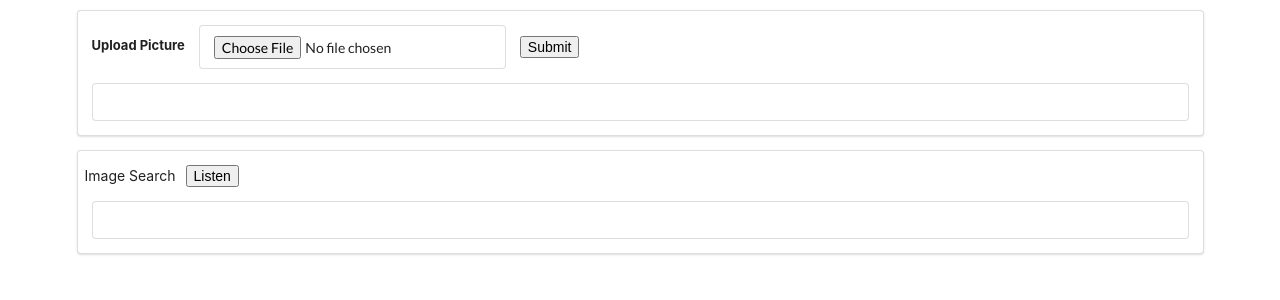
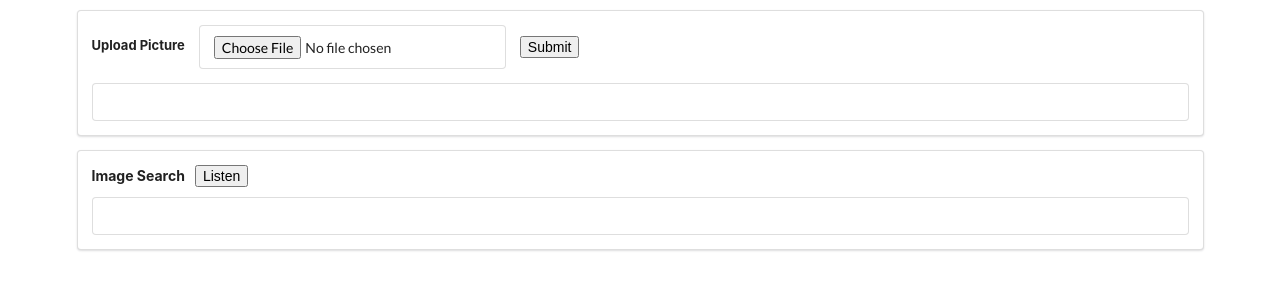
Before and after one commit to suhh1123/picture-search-app, a React (Create React App) app: page / in a window 1280 px wide. Shown: the top 300 px of the page. Built offline with nearby package versions, Linux system fonts and the light colour scheme.

Commit message:
UI update

```diff
--- a/src/components/SearchBar.js
+++ b/src/components/SearchBar.js
@@ -11,23 +11,26 @@ function SearchBar(props) {
   };
 
   const onListen = (event) => {
-    event.preventDefault();
     listen();
   };
 
   return (
     <div className="ui segment">
-      <form className="ui form" onSubmit={onFormSubmit}>
-        <div className="field">
       <div
         className="fields"
         style={{ position: "flex", alignItems: "center" }}
       >
-            <label>Image Search</label>
+        <label style={{ fontWeight: "bold" }}>Image Search</label>
         <button onClick={onListen} style={{ marginLeft: "10px" }}>
           Listen
         </button>
       </div>
+      <form
+        className="ui form"
+        onSubmit={onFormSubmit}
+        style={{ marginTop: "10px" }}
+      >
+        <div className="field">
           <input
             type="text"
             value={term}
```
Lines whose indentation alone changed are shown as unchanged.
